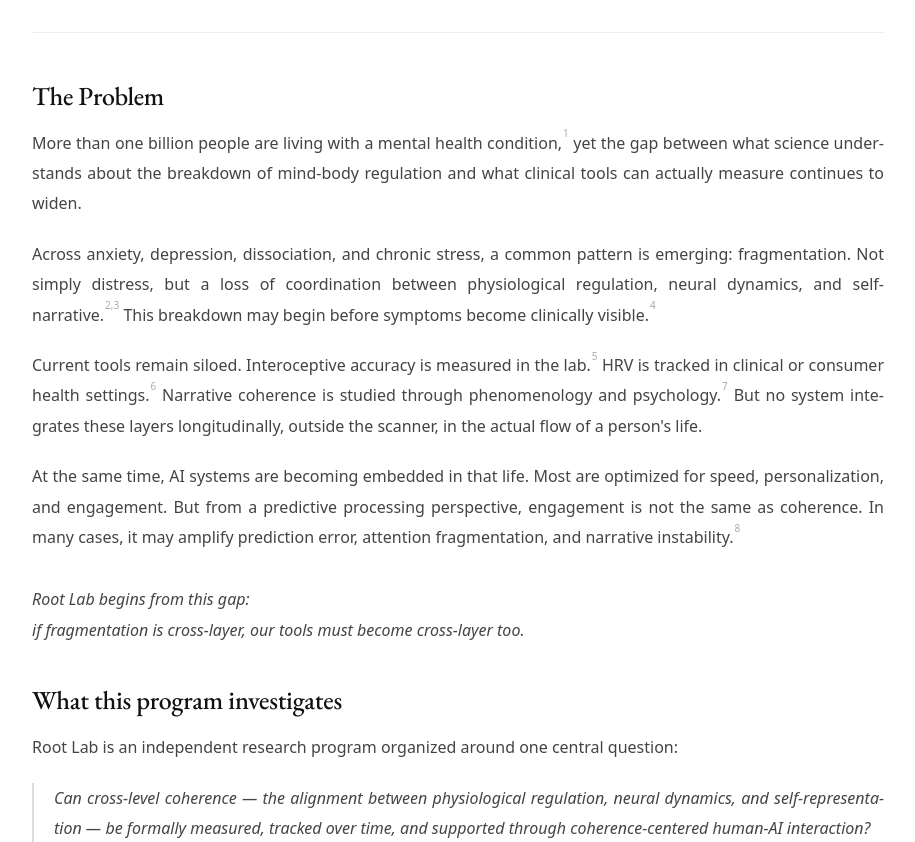
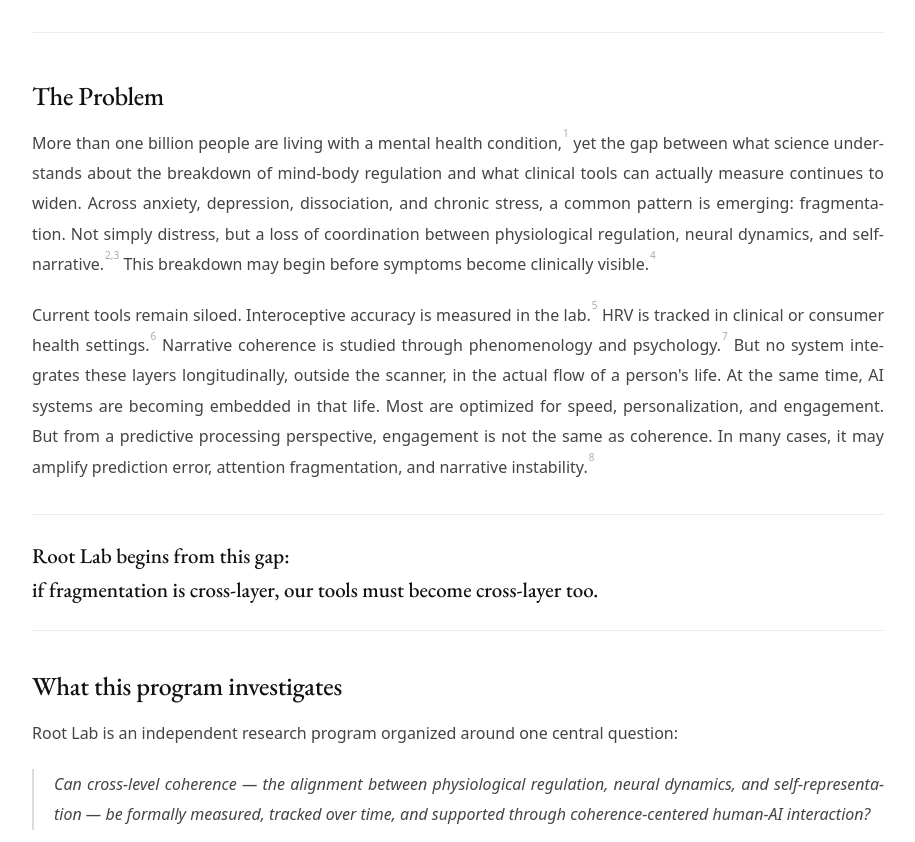
Before and after one commit to biaavanzo/avanzorft.github.io, a Next.js app: page / in a window 1280 px wide. Shown: the part 540-1382 px from the top of the page, without its empty margins (182-1097 px from the left). Built offline with nearby package versions, Linux system fonts and the light colour scheme.

Commit message:
2 paragraphs, closing statement separate

```diff
--- a/app/page.tsx
+++ b/app/page.tsx
@@ -83,16 +83,18 @@
         .problem-closing {
           font-family: 'EB Garamond', Georgia, serif;
           font-size: clamp(17px, 2.2vw, 21px);
-          font-weight: 500; color: #111; line-height: 1.5;
-          margin: 32px 0 40px; font-style: italic;
+          font-weight: 500; color: #111; line-height: 1.6;
+          margin: 32px 0 40px; padding: 24px 0;
+          border-top: 1px solid #eee; border-bottom: 1px solid #eee;
         }
         .investigate-block { margin-top: 40px; }
         .investigate-question {
           font-family: 'EB Garamond', Georgia, serif;
           font-size: clamp(16px, 2vw, 20px);
           font-weight: 400; color: #333; line-height: 1.7;
-          margin-top: 14px; font-style: italic;
+          margin-top: 14px;
           border-left: 2px solid #ddd; padding-left: 20px;
+          font-style: italic;
         }
         sup {
           font-size: 10px; color: #aaa; font-family: system-ui;
@@ -219,25 +221,17 @@
           <h2>The Problem</h2>
 
           <p>
-            More than one billion people are living with a mental health condition,<sup>1</sup> yet the gap between what science understands about the breakdown of mind-body regulation and what clinical tools can actually measure continues to widen.
+            More than one billion people are living with a mental health condition,<sup>1</sup> yet the gap between what science understands about the breakdown of mind-body regulation and what clinical tools can actually measure continues to widen. Across anxiety, depression, dissociation, and chronic stress, a common pattern is emerging: fragmentation. Not simply distress, but a loss of coordination between physiological regulation, neural dynamics, and self-narrative.<sup>2,3</sup> This breakdown may begin before symptoms become clinically visible.<sup>4</sup>
           </p>
 
           <p>
-            Across anxiety, depression, dissociation, and chronic stress, a common pattern is emerging: fragmentation. Not simply distress, but a loss of coordination between physiological regulation, neural dynamics, and self-narrative.<sup>2,3</sup> This breakdown may begin before symptoms become clinically visible.<sup>4</sup>
+            Current tools remain siloed. Interoceptive accuracy is measured in the lab.<sup>5</sup> HRV is tracked in clinical or consumer health settings.<sup>6</sup> Narrative coherence is studied through phenomenology and psychology.<sup>7</sup> But no system integrates these layers longitudinally, outside the scanner, in the actual flow of a person&apos;s life. At the same time, AI systems are becoming embedded in that life. Most are optimized for speed, personalization, and engagement. But from a predictive processing perspective, engagement is not the same as coherence. In many cases, it may amplify prediction error, attention fragmentation, and narrative instability.<sup>8</sup>
           </p>
 
-          <p>
-            Current tools remain siloed. Interoceptive accuracy is measured in the lab.<sup>5</sup> HRV is tracked in clinical or consumer health settings.<sup>6</sup> Narrative coherence is studied through phenomenology and psychology.<sup>7</sup> But no system integrates these layers longitudinally, outside the scanner, in the actual flow of a person&apos;s life.
-          </p>
-
-          <p>
-            At the same time, AI systems are becoming embedded in that life. Most are optimized for speed, personalization, and engagement. But from a predictive processing perspective, engagement is not the same as coherence. In many cases, it may amplify prediction error, attention fragmentation, and narrative instability.<sup>8</sup>
-          </p>
-
-          <p className="problem-closing">
+          <div className="problem-closing">
             Root Lab begins from this gap:<br />
             if fragmentation is cross-layer, our tools must become cross-layer too.
-          </p>
+          </div>
 
           <div className="investigate-block">
             <h2>What this program investigates</h2>
```
